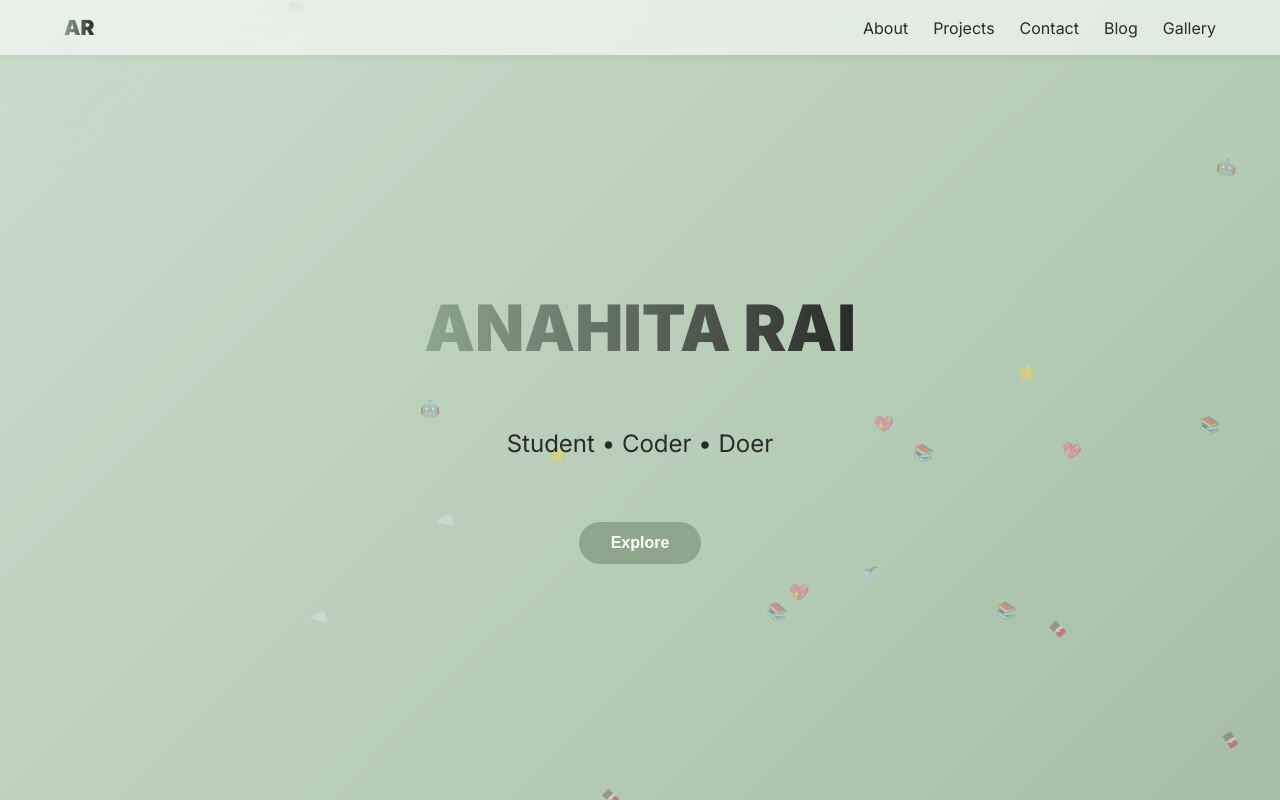
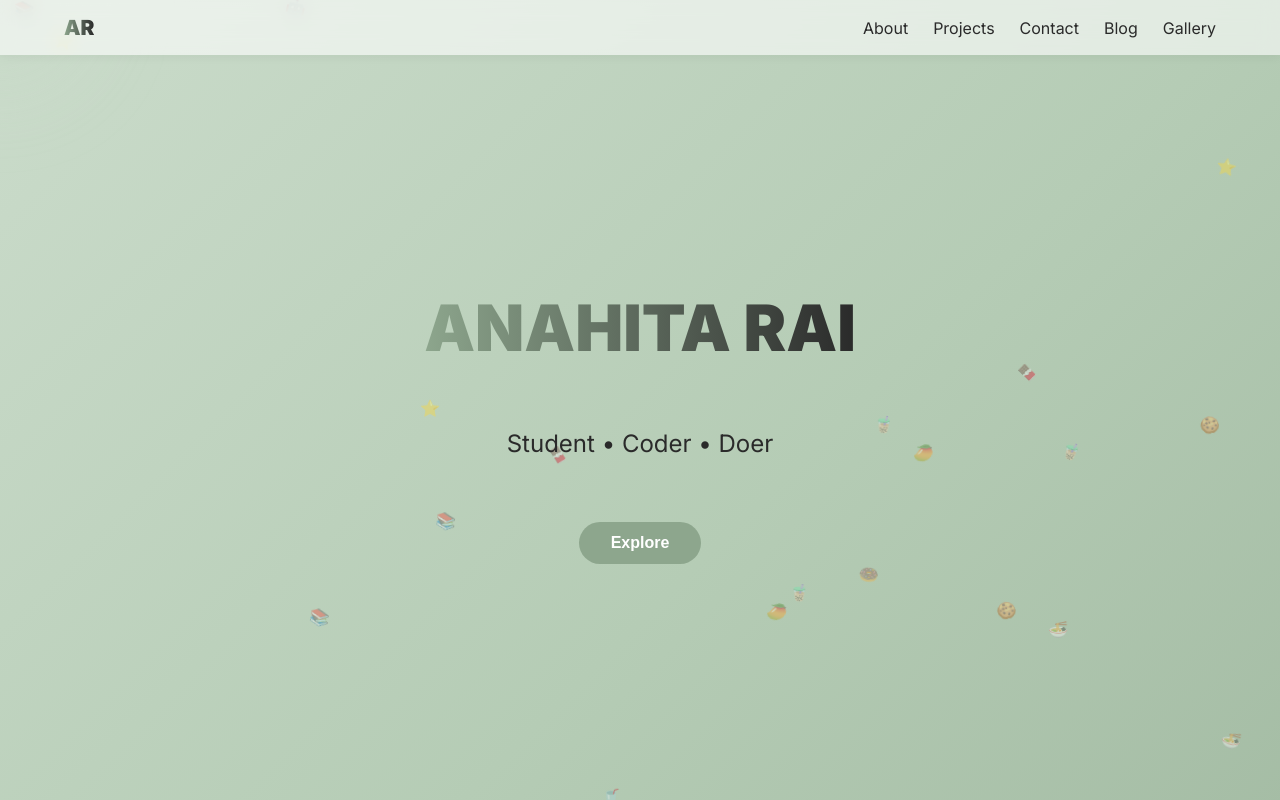
Before and after one commit to CodingBoss12/AnahitaRai, a plain HTML site: page index.html in a window 1280 px wide. Drawn offline with Linux system fonts and the light colour scheme.

Commit message:
your message

```diff
--- a/index.html
+++ b/index.html
@@ -308,7 +308,7 @@
     const doodleLayer = document.querySelector('.doodle-layer');
 
     // placeholder doodles (replace with boba, maggi, etc. SVG/PNGs later)
-    const doodles = ['💻','🤖','⭐','☁️','🍫','💖','📚','🥤'];
+    const doodles = ['💻','🤖','⭐','☁️','🍫','💖','📚','🥤','🍜','🧋','🥭','🍪','🍩','🍦'];
 
     for (let i = 0; i < 20; i++) {
     const doodle = document.createElement('div');
```
